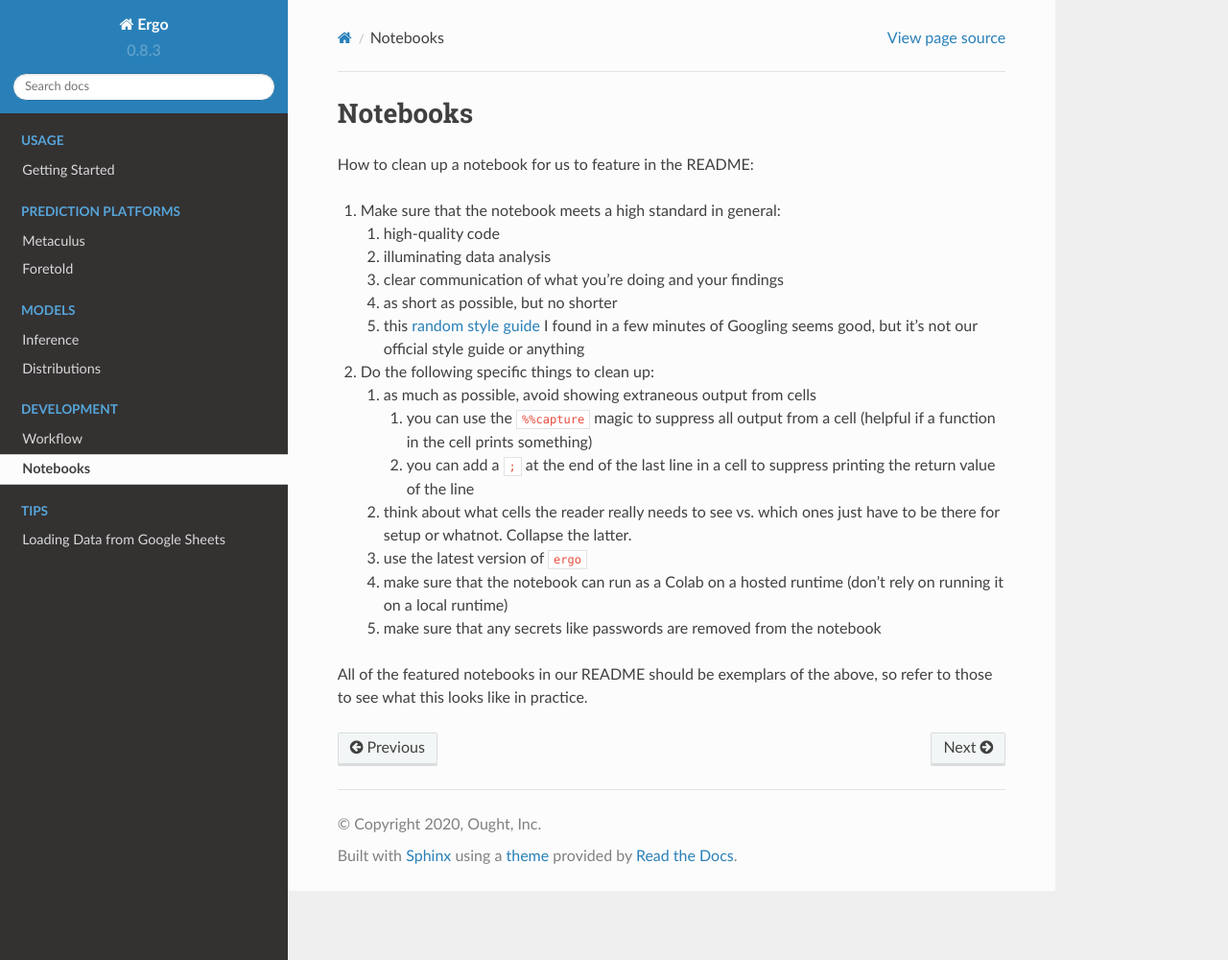
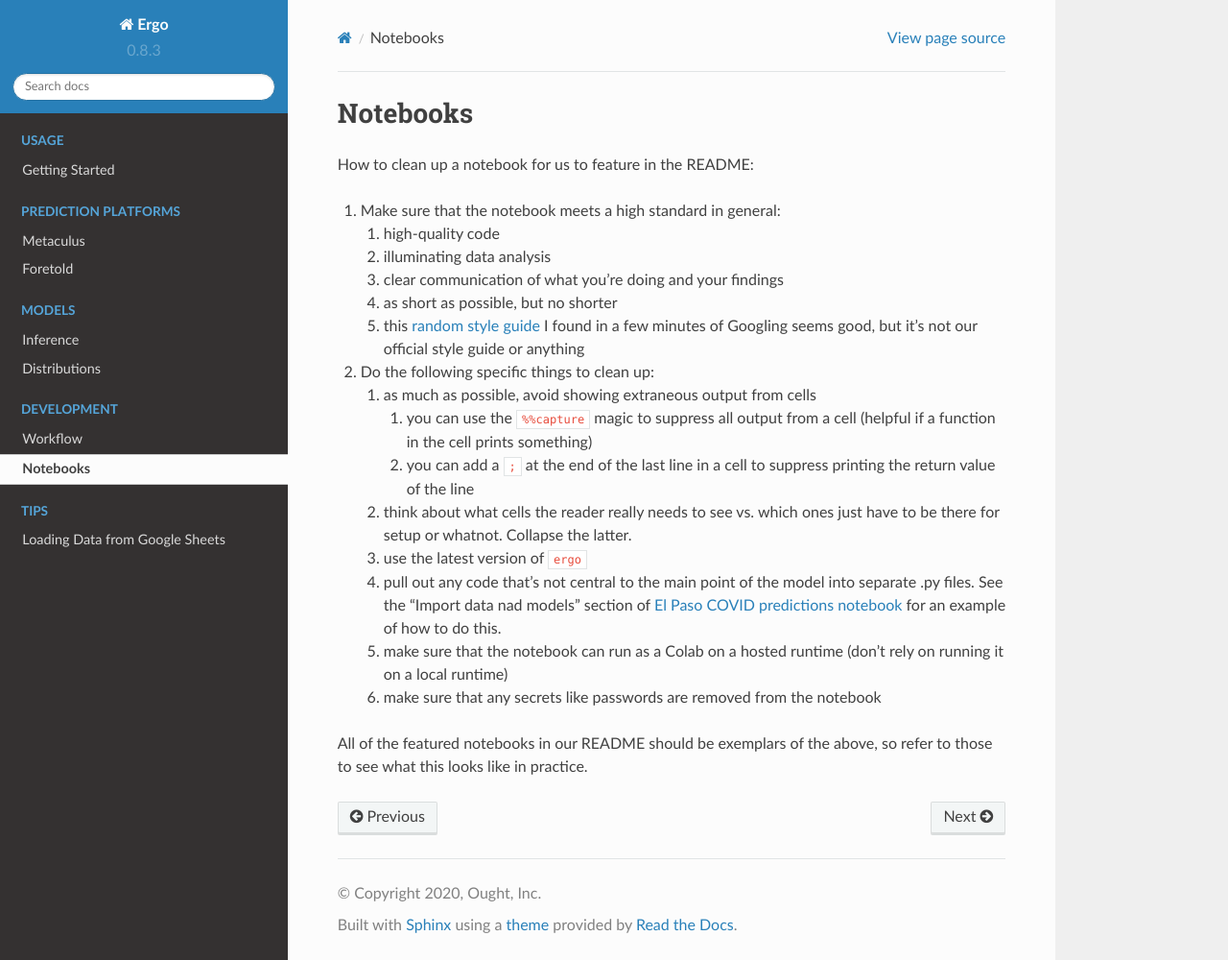
Before and after one commit to oughtinc/ergo, a Sphinx documentation site: the page built from docs/notebooks.rst, in a window 1280 px wide and 1000 px high. Shown: the whole window at 96% size. Built offline with Sphinx 7.4.7 and the Read the Docs theme 2.0.0, drawn with Linux system fonts in a browser that asks for light colours.

Commit message:
Remove sklearn dependency, add to docs re: how to move unimportant code out of the notebook

```diff
--- a/docs/notebooks.rst
+++ b/docs/notebooks.rst
@@ -25,12 +25,16 @@ How to clean up a notebook for us to feature in the README:
       ones just have to be there for setup or whatnot. Collapse the
       latter.
    3. use the latest version of ``ergo``
-   4. make sure that the notebook can run as a Colab on a hosted runtime
+   4. pull out any code that's not central to the main point of the model
+      into separate .py files. See the "Import data nad models" section of
+      `El Paso COVID predictions notebook`_ for an example of how to do this.
+   5. make sure that the notebook can run as a Colab on a hosted runtime
       (don’t rely on running it on a local runtime)
-   5. make sure that any secrets like passwords are removed from the
+   6. make sure that any secrets like passwords are removed from the
       notebook
 
 All of the featured notebooks in our README should be exemplars of the
 above, so refer to those to see what this looks like in practice.
 
 .. _random style guide: https://github.com/spacetelescope/style-guides/blob/master/guides/jupyter-notebooks.md
+.. _El Paso COVID predictions notebook: https://github.com/oughtinc/ergo/blob/master/notebooks/el-paso.ipynb
--- a/pyproject.toml
+++ b/pyproject.toml
@@ -22,7 +22,6 @@ jaxlib = "0.1.44"
 pandas = "1.0.3"
 sphinx-autodoc-typehints = "^1.10.3"
 plotnine = "^0.6.0"
-sklearn = "0.0"
 
 [tool.poetry.dev-dependencies]
 pytest = "^5.2"
```
Also changed, not shown: 1 other file.
